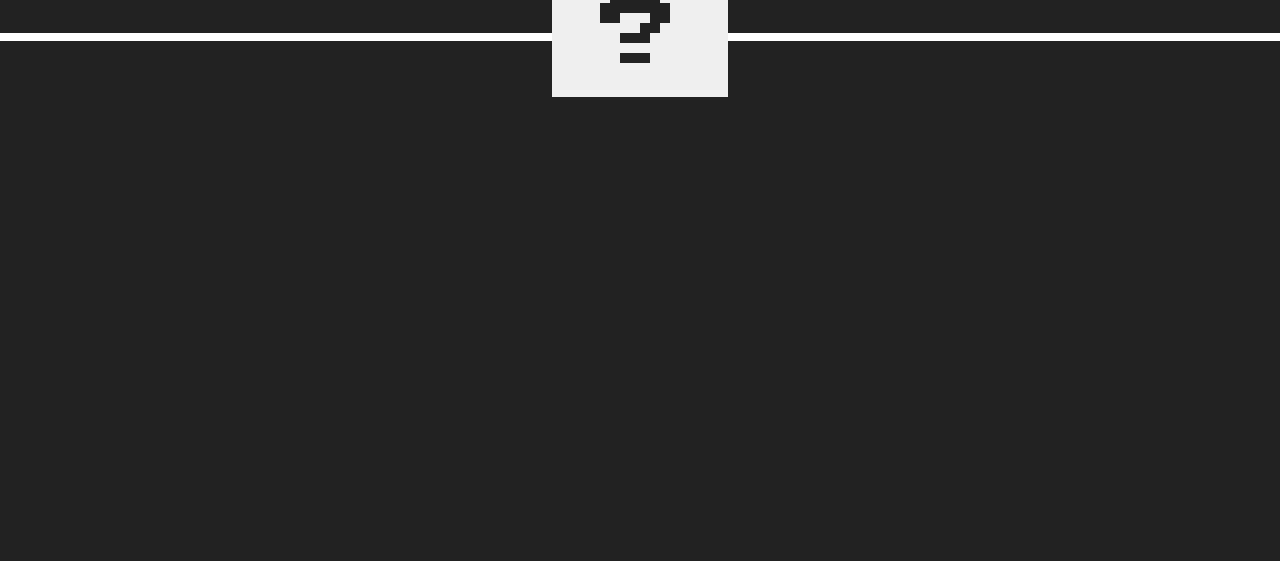
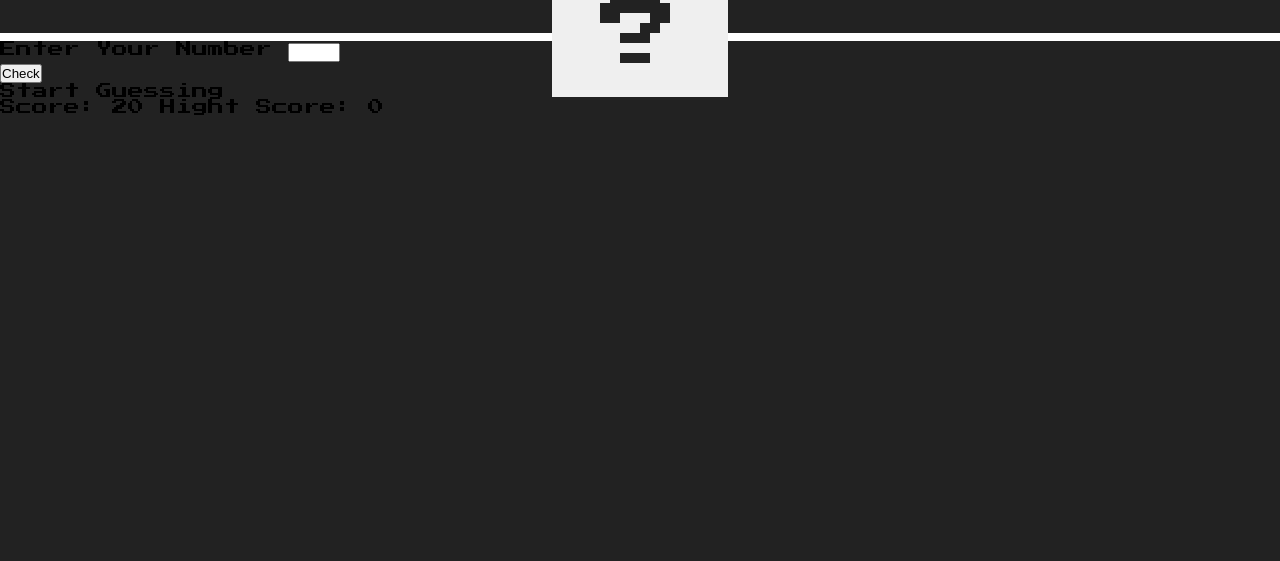
Before and after one commit to Erick-86/guess-the-secret-number, a plain HTML site: page index.html in a window 1280 px wide. Shown: the part 239-800 px from the top of the page. Drawn offline with Linux system fonts and the light colour scheme.

Commit message:
game section structure

```diff
--- a/index.html
+++ b/index.html
@@ -10,12 +10,34 @@
 <body>
     <header class="header">
         <section class="first-header-section">
-            <span class="reset-game-btn">Again</span>
+            <span class="reset-game-btn" id="reset-game-btn">Again</span>
             <span>(Between 1 and 20)</span>
         </section>
         <h1>Guess the number!</h1>
         <button class="random-number" id="random-number">?</button>
     </header>
+    <footer>
+        <section class="left-section">
+            <form>
+                <label for="number-input">Enter Your Number</label>
+                <input type="number" class="number-input" id="number-input" max="20" min="0">
+            </form>
+            <button class="check-btn" id="check-btn">Check</button>
+        </section>
+        <section class="right-section" id="right-section">
+            <div class="right-section-container">
+                <span class="message" id="message">Start Guessing</span>
+                <div class="score-container">
+                    <span class="_score">
+                        Score: <span class="score" id="score">20</span>
+                    </span>
+                    <span class="_score">
+                        Hight Score: <span class="high-score" id="high-score">0</span>
+                    </span>
+                </div>
+            </div>
+        </section>
+    </footer>
 </body>
 <script src="script.js"></script>
 </html>
```
